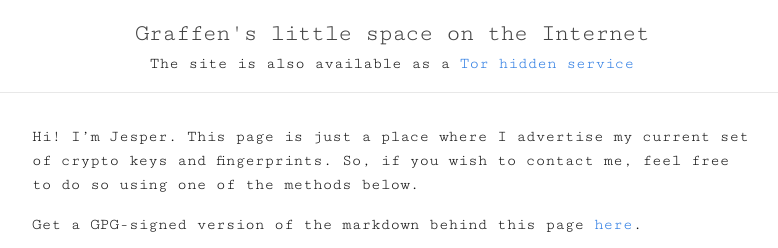
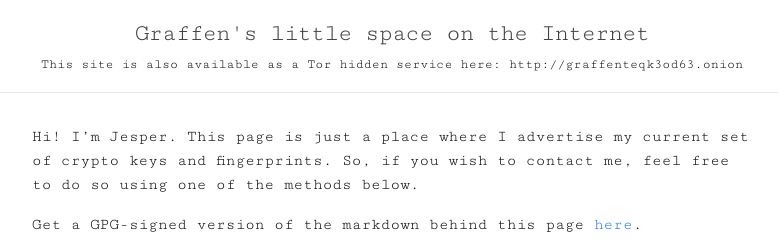
Before and after one commit to graffen/graffen.github.io, a Jekyll site: the page built from index.md, in a window 1280 px wide. Shown: the top 248 px of the page, without its empty margins (248-1026 px from the left). Built offline with Jekyll 4.4.1, drawn with Linux system fonts in a browser that asks for light colours.

Commit message:
Reference header.html in layout

```diff
--- a/_layouts/default.html
+++ b/_layouts/default.html
@@ -2,10 +2,7 @@
 <html>
   {% include head.html %}
   <body>
-    <header class="site-header">
-      <a class="site-title" href="{{ site.baseurl }}/">{{ site.title }}</a><br />
-      The site is also available as a <a href="http://graffenteqk3od63.onion/">Tor hidden service</a>
-    </header>
+    {% include header.html %}
     <div class="page-content">
       {{ content }}
     </div>
```
